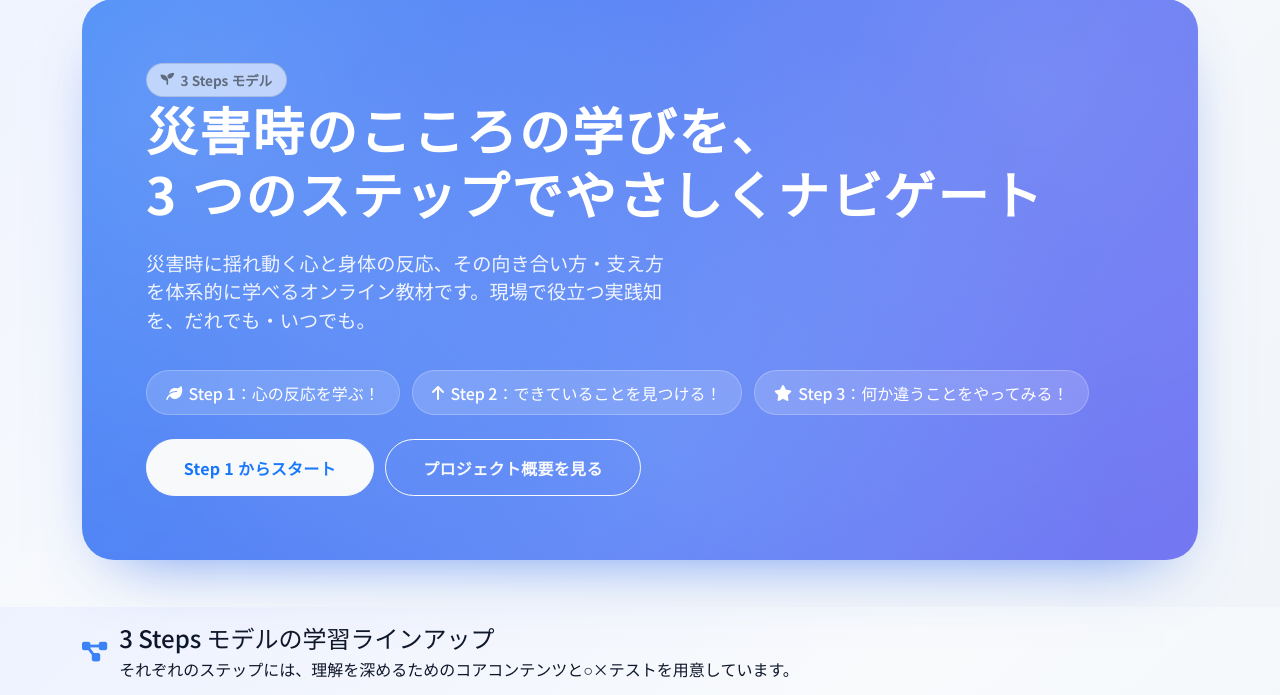
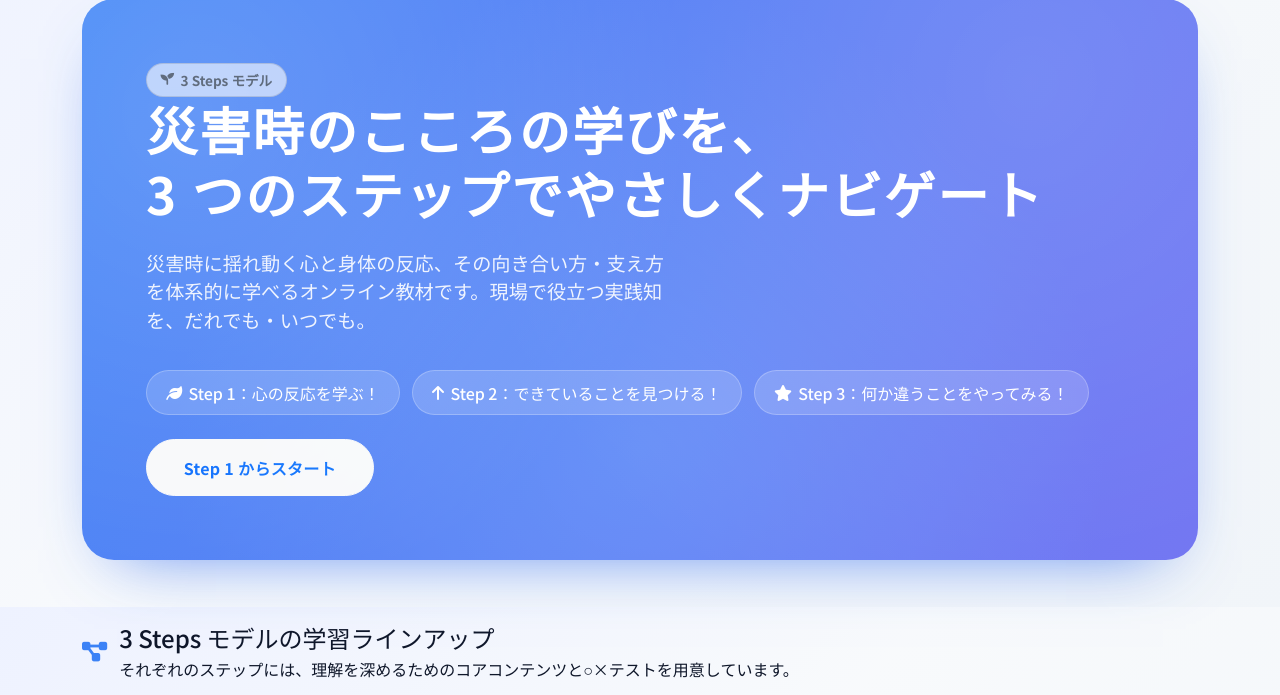
Before and after one commit to mhagidai/three-steps-app-v2, a Flask app: page / in a window 1280 px wide. Shown: the part 193-888 px from the top of the page. Run offline with Flask 3, Linux system fonts and the light colour scheme.

Commit message:
Refactor home.html template structure

```diff
--- a/application/templates/home.html
+++ b/application/templates/home.html
@@ -18,9 +18,6 @@
     <div class="mt-4">
         <a href="{{ url_for('main.step1') }}" class="btn btn-light step-action-btn text-primary">
             Step 1 からスタート
-        </a>
-        <a href="{{ url_for('main.about') }}" class="btn btn-outline-light step-action-btn ms-2">
-            プロジェクト概要を見る
         </a>
     </div>
 </div>
```
